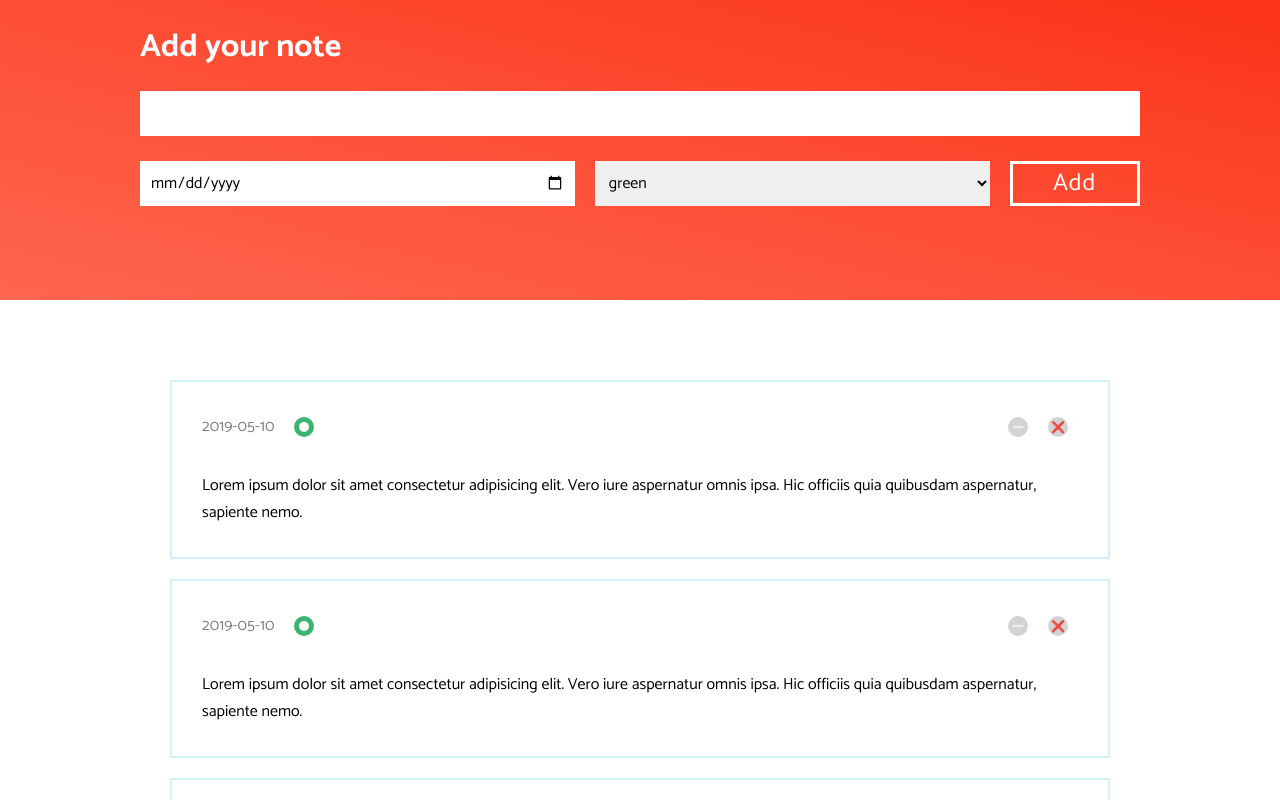
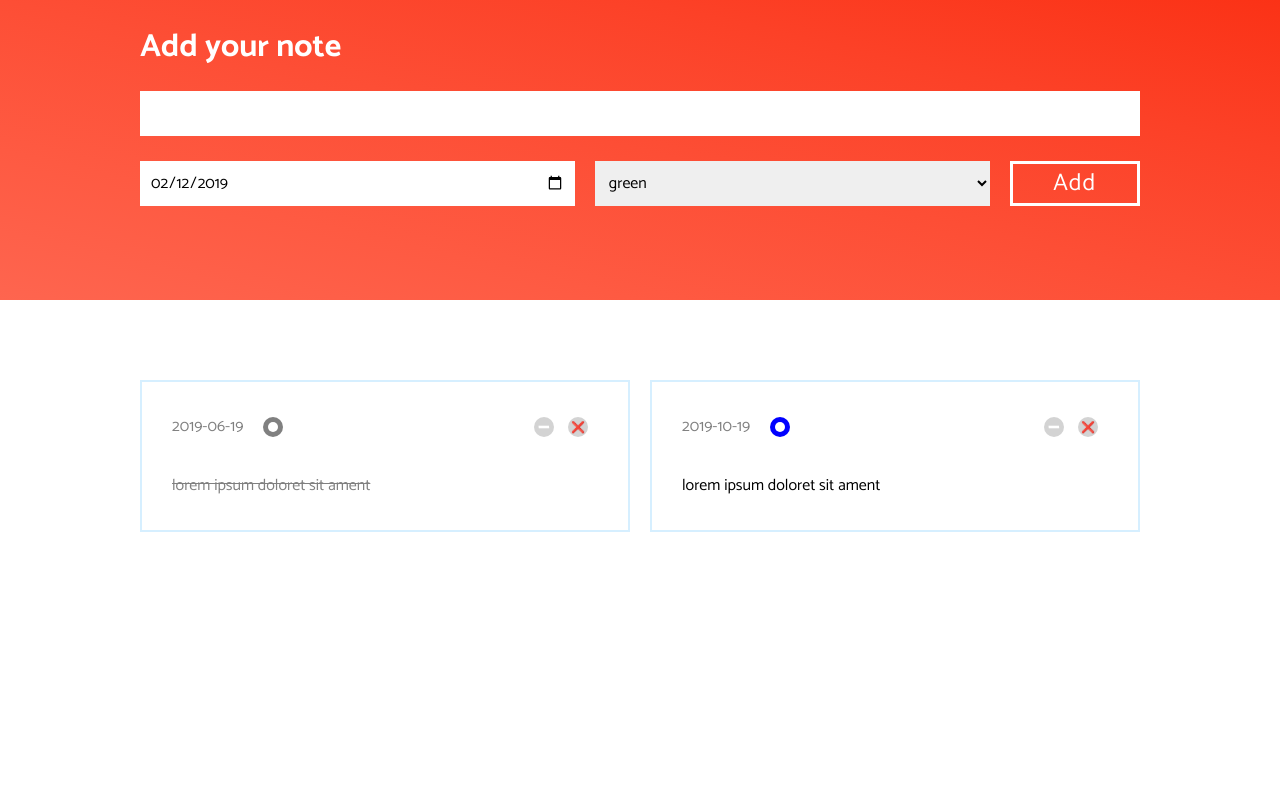
Before and after one commit to pawelmiklas/react-notebook, a React (Create React App) app: page / in a window 1280 px wide. Shown: the top 800 px of the page. Built offline with nearby package versions, Linux system fonts and the light colour scheme.

Commit message:
working app without rwd

```diff
--- a/src/components/App.js
+++ b/src/components/App.js
@@ -4,12 +4,90 @@ import List from './list/List';
 import { GlobalStyle } from './Style';
 
 class App extends Component {
+  state = {
+    data: [
+      { id: 0, text: 'lorem ipsum doloret sit ament', date: '2019-06-19', color: 'red', isDone: true },
+      { id: 1, text: 'lorem ipsum doloret sit ament', date: '2019-10-19', color: 'blue', isDone: false },
+    ],
+    textValue: '',
+    colorValue: 'green',
+    dateValue: new Date().toISOString().split("T")[0],
+  }
+
+  handleForm = (e) => {
+    const type = e.target.type;
+    const value = e.target.value;
+    if (type === 'select-one') {
+      this.setState({
+        colorValue: value
+      })
+    } else if (type === 'date') {
+      this.setState({
+        dateValue: value
+      })
+    } else if (type === 'text') {
+      this.setState({
+        textValue: value
+      })
+    }
+  }
+
+  handlePushData = (e) => {
+    e.preventDefault();
+    if (this.state.textValue.length > 3) {
+      const length = this.state.data.length;
+      const data = this.state.data;
+      const newitem = { id: length + 1, text: this.state.textValue, date: this.state.dateValue, color: this.state.colorValue };
+      data.push(newitem);
+      this.setState({
+        data,
+        textValue: '',
+        colorValue: 'green',
+        dateValue: new Date().toISOString().split("T")[0],
+      })
+    } else {
+      alert('Your task is to short!');
+    }
+  }
+
+  handleRemoveItem = (e) => {
+    const id = e;
+    const data = this.state.data;
+    const newData = data.filter(item => item.id !== id);
+    this.setState({
+      data: newData
+    })
+  }
+
+  handleIsDoneItem = (e) => {
+    const id = e;
+    const data = this.state.data;
+    data.forEach(item => {
+      if (item.id === id) {
+        item.isDone = !item.isDone;
+      }
+    });
+    this.setState({
+      data
+    })
+  }
+
   render() {
     return (
       <>
-        <GlobalStyle/>
-        <Header/>
-        <List/>
+        <GlobalStyle />
+        <Header
+          textValue={this.state.textValue}
+          dateValue={this.state.dateValue}
+          colorValue={this.state.colorValue}
+          change={this.handleForm}
+          submit={this.handlePushData}
+        />
+        <List
+          data={this.state.data}
+          remove={this.handleRemoveItem}
+          done={this.handleIsDoneItem}
+        />
       </>
     );
   }
--- a/src/components/Style.js
+++ b/src/components/Style.js
@@ -8,6 +8,6 @@ export const GlobalStyle = createGlobalStyle`
 body {
     margin: 0;
     padding: 0;
-    @import url('https://fonts.googleapis.com/css?family=Catamaran:300,400,700');
+    @import url('https://fonts.googleapis.com/css?family=Catamaran:400,700');
   }
 `
--- a/src/components/header/Header.js
+++ b/src/components/header/Header.js
@@ -10,23 +10,37 @@ import {
 } from './Style';
 
 
-const Header = () => {
+const Header = (props) => {
     return (
         <Container>
             <Wrapper>
-                <Form>
+                <Form onSubmit={props.submit}>
                     <Title>Add your note</Title>
                     <FormElement>
                         <Label>
-                            <input type="text" id="text"/>
+                            <input
+                                type="text"
+                                id="text"
+                                value={props.textValue}
+                                onChange={props.change}
+                            />
                         </Label>
                     </FormElement>
                     <FormElement>
                         <Label>
-                            <input type="date" id="date"/>
+                            <input
+                                type="date"
+                                id="date"
+                                onChange={props.change}
+                                value={props.dateValue}
+                            />
                         </Label>
                         <Label>
-                            <select name="color" id="color">
+                            <select
+                                name="color"
+                                id="color"
+                                onChange={props.change}
+                                value={props.colorValue}>
                                 <option value="green">green</option>
                                 <option value="red">red</option>
                                 <option value="blue">blue</option>
@@ -34,13 +48,13 @@ const Header = () => {
                             </select>
                         </Label>
                         <Label small>
-                            <Submit type="submit" value="Add"/>
+                            <Submit type="submit" value="Add" />
                         </Label>
                     </FormElement>
                 </Form>
             </Wrapper>
         </Container>
-     );
+    );
 }
 
 export default Header;
--- a/src/components/header/Style.js
+++ b/src/components/header/Style.js
@@ -4,7 +4,7 @@ import styled from 'styled-components';
 export const Container = styled.div`
     width: 100%;
     height: 100%;
-    min-height: ${props => props.list ? '500px' : '300px'}
+    min-height: ${props => props.list ? '500px' : '300px'};
     background-image: ${props => props.list ? '#fff' : 'linear-gradient(to right top, #fe654f, #fe5a42, #fd4e35, #fc4127, #fb3216)'};
     color: #fff;
     display: flex;
@@ -12,11 +12,14 @@ export const Container = styled.div`
 `;
 
 export const Wrapper = styled.div`
-    padding: ${props => props.list ? '70px 30px' : null};
+    padding: ${props => props.list ? '70px 0' : null};
+    margin: 0 30px;
     width: 1000px;
     height: 100%;
     display: flex;
-    flex-direction: column;
+    flex-direction: row;
+    justify-content: space-between;
+    flex-wrap: wrap;
 `;
 
 export const Form = styled.form`
--- a/src/components/list/List.js
+++ b/src/components/list/List.js
@@ -6,17 +6,30 @@ import {
 import ListItem from './listItem/ListItem';
 
 
+const List = (props) => {
 
-const List = () => {
+    const data = props.data;
+    const createItem = data.map(({ id, text, date, color, isDone }) => {
+        return (
+            <ListItem
+                key={id}
+                id={id}
+                text={text}
+                date={date}
+                color={color}
+                remove={props.remove}
+                done={props.done}
+                isDone={isDone}
+            />
+        )
+    });
     return (
-        <Container list>
-            <Wrapper list>
-                <ListItem/>
-                <ListItem/>
-                <ListItem/>
+        <Container list="true">
+            <Wrapper list="true">
+                {createItem}
             </Wrapper>
         </Container>
-     );
+    );
 }
 
 export default List;
--- a/src/components/list/listItem/ListItem.js
+++ b/src/components/list/listItem/ListItem.js
@@ -8,35 +8,34 @@ import {
     Delete
 } from './Style';
 
-const theme = {
-    main: "mediumseagreen"
-  };
 
 
-  /*
-    Dodać przycisk do skreślania tekstu jako zrobione.
-    Przycisk do ususwania taska.
-    Footer.
-    */
+/*
+Footer.
+*/
 
-const ListItem = () => {
+const ListItem = (props) => {
+    let color = props.color;
+    if (props.isDone) {
+        color = 'gray';
+    }
     return (
         <Item>
             <Row date>
                 <RowPair>
-                    <p>2019-05-10</p>
-                    <Circle theme={theme}/>
+                    <p>{props.date}</p>
+                    <Circle theme={color} />
                 </RowPair>
                 <RowPair right>
-                    <Cross>&minus;</Cross>
-                    <Delete>&#10060;</Delete>
+                    <Cross onClick={() => props.done(props.id)}><span role="img" aria-label="cross">&minus;</span></Cross>
+                    <Delete onClick={() => props.remove(props.id)}><span role="img" aria-label="delete">&#10060;</span></Delete>
                 </RowPair>
             </Row>
-            <Row>
-                <p>Lorem ipsum dolor sit amet consectetur adipisicing elit. Vero iure aspernatur omnis ipsa. Hic officiis quia quibusdam aspernatur, sapiente nemo.</p>
+            <Row isDone={props.isDone}>
+                <p>{props.text}</p>
             </Row>
         </Item>
-     );
+    );
 }
 
 export default ListItem;
--- a/src/components/list/listItem/Style.js
+++ b/src/components/list/listItem/Style.js
@@ -1,7 +1,7 @@
 import styled from 'styled-components';
 
 export const Item = styled.div`
-    width: 100%;
+    width: 49%;
     min-height: 120px;
     height: 100%;
     color: #000;
@@ -15,12 +15,14 @@ export const Row = styled.div`
     justify-content: space-between;
     align-items: center;
     color: ${props => props.date ? 'gray' : '#000'};
+    color: ${props => props.isDone ? 'gray' : null};
+    text-decoration: ${props => props.isDone ? 'line-through' : null};
 `;
 export const Circle = styled.div`
     width: 20px;
     height: 20px;
     border-radius: 50%;
-    background: ${props => props.theme.main};
+    background: ${props => props.theme};
     position: relative;
     margin: 0 20px;
     ::before{
@@ -49,13 +51,12 @@ export const Cross = styled.div`
     border-radius: 50%;
     background: #d3d3d3;
     position: relative;
-    margin: 0 10px;
+    margin: 0 4px;
     cursor: pointer;
     color: #fff;
     font-size: 1.6rem;
     font-weight: bold;
     text-align: center;
-    font-weight: 300;
     line-height: 21px;
     transition: cubic-bezier(0.645, 0.045, 0.355, 1) .2s;
     :hover{
@@ -68,10 +69,7 @@ export const Delete = styled.div`
     height: 20px;
     border-radius: 50%;
     background: #d3d3d3;
-    /* display: flex; */
     color: #fff;
-    /* justify-content: center;
-    align-items: center; */
     line-height: 23px;
     text-align: center;
     font-size: .7rem;
```
